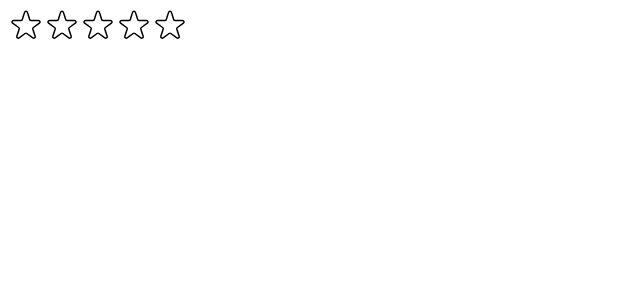
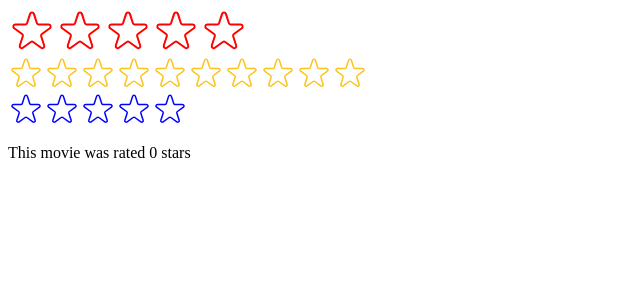
Before and after one commit to subodh2708/usePopcorn, a React (Create React App) app: page / in a window 1280 px wide. Shown: the top 300 px of the page, without its empty margins (0-640 px from the left). Built offline with nearby package versions, Linux system fonts and the light colour scheme.

Commit message:
improve reusability of starRating component with props

```diff
--- a/src/StarRating.js
+++ b/src/StarRating.js
@@ -1,4 +1,13 @@
 import { useState } from "react";
+import PropTypes from "prop-types";
+
+StarRating.propTypes = {
+  maxRating: PropTypes.number,
+  size: PropTypes.number,
+  color: PropTypes.string,
+  message: PropTypes.array,
+  onSetRating: PropTypes.func,
+};
 
 const containerStyle = {
   display: "flex",
@@ -11,17 +20,26 @@
   alignItems: "center",
 };
 
+export default function StarRating({
+  maxRating = 5,
+  color = "#fcc419",
+  size = 36,
+  message = [],
+  onSetRating,
+}) {
+  const [rating, setRating] = useState(0);
+  const [tempRating, setTempRating] = useState(0);
+
   const textStyle = {
     lineHeight: "1",
     margin: "0",
+    color: color,
+    fontSize: `${size}px`,
   };
-
-export default function StarRating({ maxRating = 5 }) {
-  const [rating, setRating] = useState(0);
-  const [tempRating, setTempRating] = useState(0);
 
   function handleRating(rating) {
     setRating(rating);
+    onSetRating(rating);
   }
 
   return (
@@ -34,22 +52,28 @@
             onFull={tempRating ? tempRating >= i + 1 : rating >= i + 1}
             onHoverIn={() => setTempRating(i + 1)}
             onHoverOut={() => setTempRating(0)}
+            color={color}
+            size={size}
           />
         ))}
-        <p style={textStyle}>{tempRating || rating || ""}</p>
+        <p style={textStyle}>
+          {message.length === maxRating
+            ? message[tempRating ? tempRating - 1 : rating - 1]
+            : tempRating || rating || ""}
+        </p>
       </div>
     </div>
   );
 }
 
+function Star({ onRate, onFull, onHoverIn, onHoverOut, color, size }) {
   const starStyle = {
-  height: "36px",
-  width: "36px",
+    height: `${size}px`,
+    width: `${size}px`,
     cursor: "pointer",
     display: " block",
   };
 
-function Star({ onRate, onFull, onHoverIn, onHoverOut }) {
   return (
     <span
       role="button"
@@ -62,8 +86,8 @@
         <svg
           xmlns="http://www.w3.org/2000/svg"
           viewBox="0 0 20 20"
-          fill="#000"
-          stroke="#000"
+          fill={color}
+          stroke={color}
         >
           <path d="M9.049 2.927c.3-.921 1.603-.921 1.902 0l1.07 3.292a1 1 0 00.95.69h3.462c.969 0 1.371 1.24.588 1.81l-2.8 2.034a1 1 0 00-.364 1.118l1.07 3.292c.3.921-.755 1.688-1.54 1.118l-2.8-2.034a1 1 0 00-1.175 0l-2.8 2.034c-.784.57-1.838-.197-1.539-1.118l1.07-3.292a1 1 0 00-.364-1.118L2.98 8.72c-.783-.57-.38-1.81.588-1.81h3.461a1 1 0 00.951-.69l1.07-3.292z" />
         </svg>
@@ -72,7 +96,7 @@
           xmlns="http://www.w3.org/2000/svg"
           fill="none"
           viewBox="0 0 24 24"
-          stroke="#000"
+          stroke={color}
         >
           <path
             strokeLinecap="round"
--- a/src/index.js
+++ b/src/index.js
@@ -1,13 +1,30 @@
-import React from "react";
+import React, { useState } from "react";
 import ReactDOM from "react-dom/client";
 // import "./index.css";
 // import App from "./App";
 import StarRating from "./StarRating";
 
+function Test() {
+  const [movieRating, setMovieRating] = useState(0);
+  return (
+    <div>
+      <StarRating color="blue" onSetRating={setMovieRating} />
+      <p>This movie was rated {movieRating} stars</p>
+    </div>
+  );
+}
+
 const root = ReactDOM.createRoot(document.getElementById("root"));
 root.render(
   <React.StrictMode>
     {/* <App /> */}
-    <StarRating maxRating={5} />
+    <StarRating
+      maxRating="5"
+      color="red"
+      size={48}
+      message={["Terrible", "bad", "good", "excellent", "amazing"]}
+    />
+    <StarRating maxRating={10} />
+    <Test />
   </React.StrictMode>
 );
```
Lines whose indentation alone changed are shown as unchanged.
